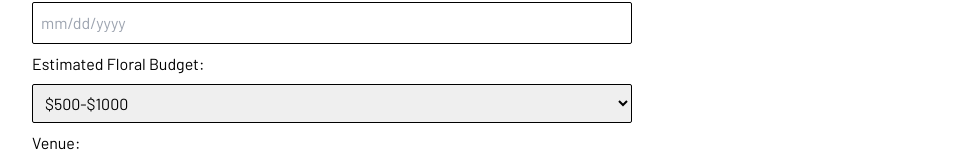
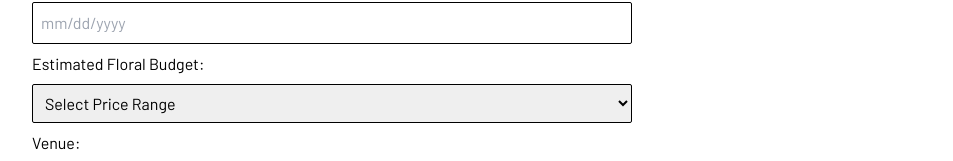
Before and after one commit to jonword/multistep-floral, a Next.js app: page /contact in a window 1280 px wide. Both pictures are taken after a click on the button "Wedding Inquiry". Shown: the part 551-712 px from the top of the page, without its empty margins (308-1261 px from the left). Built offline with nearby package versions, Linux system fonts and the light colour scheme; a web font is replaced by a local one.

Commit message:
add a placeholder for the select box

```diff
--- a/src/components/weddingForm.tsx
+++ b/src/components/weddingForm.tsx
@@ -31,6 +31,7 @@ const WeddingForm = () => {
       />
       <label>Estimated Floral Budget:</label>
       <select name="budget" className="p-2 border border-black rounded-sm">
+        <option>Select Price Range</option>
         <option>$500-$1000</option>
         <option>$1000-$1500</option>
         <option>$1500-$2500</option>
```
